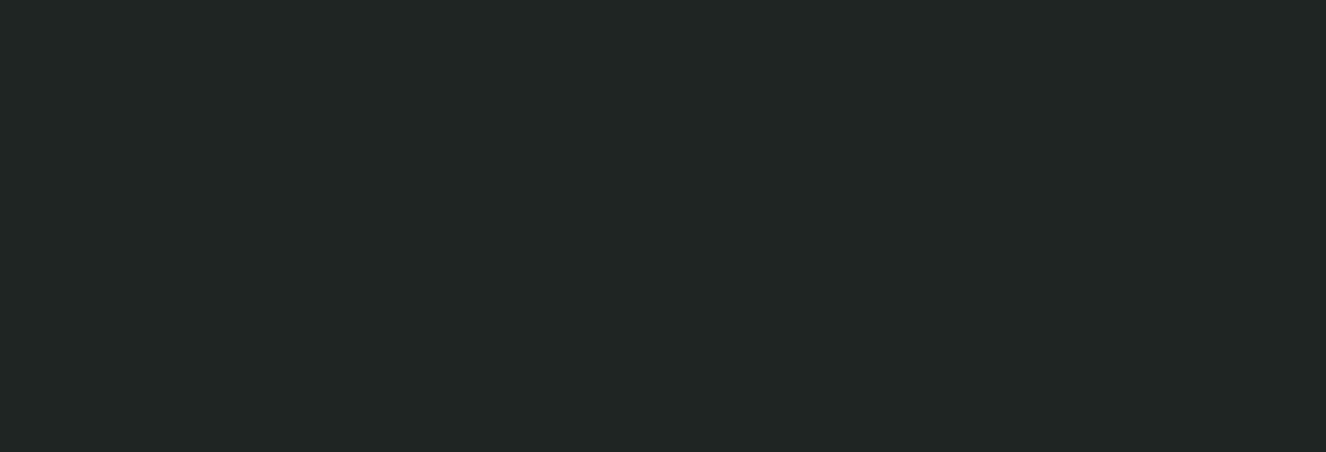
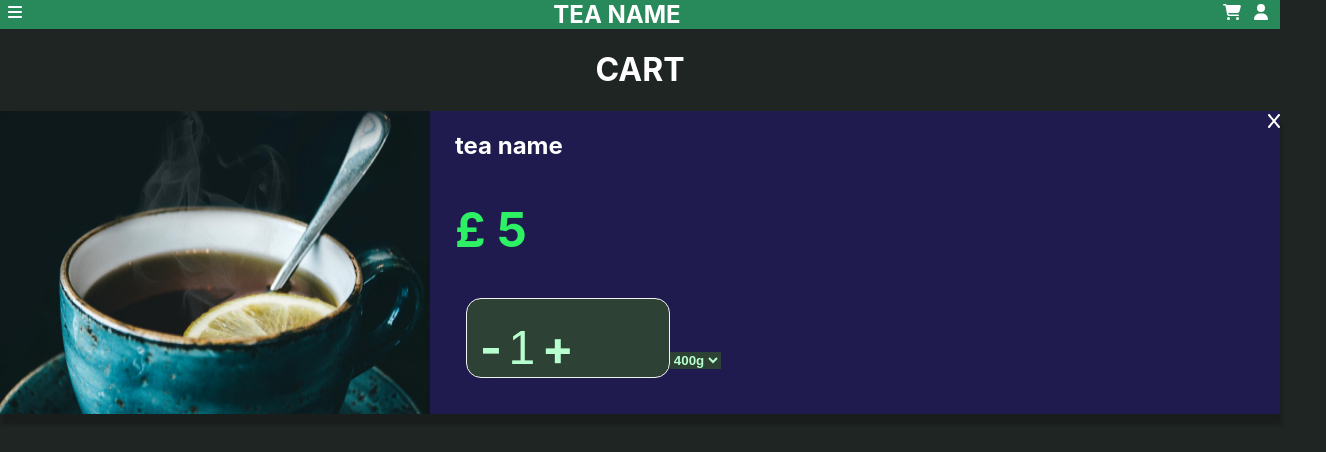
Before and after one commit to san-rsa/tea, a React (Create React App) app in the folder frontEnd/tea/: page /cart in a window 1280 px wide. Before the commit this address had no page. Shown: the top 452 px of the page, 1326 px wide, since content can reach past the window. Built offline with nearby package versions, Linux system fonts and the light colour scheme.

Commit message:
desc 60 % add icon with car setup

```diff
--- a/frontEnd/tea/package.json
+++ b/frontEnd/tea/package.json
@@ -6,6 +6,11 @@
     "@chakra-ui/react": "^2.8.2",
     "@emotion/react": "^11.11.4",
     "@emotion/styled": "^11.11.5",
+    "@fortawesome/fontawesome-svg-core": "^6.5.2",
+    "@fortawesome/free-brands-svg-icons": "^6.5.2",
+    "@fortawesome/free-regular-svg-icons": "^6.5.2",
+    "@fortawesome/free-solid-svg-icons": "^6.5.2",
+    "@fortawesome/react-fontawesome": "^0.2.2",
     "@testing-library/jest-dom": "^5.17.0",
     "@testing-library/react": "^13.4.0",
     "@testing-library/user-event": "^13.5.0",
--- a/frontEnd/tea/src/App.js
+++ b/frontEnd/tea/src/App.js
@@ -4,9 +4,11 @@
 import { BrowserRouter, Routes, Route } from "react-router-dom";
 
 import * as React from 'react'
-
+import Cart from "./pages/Cart";
+import Checkout from "./pages/Checkout"
 // 1. import `ChakraProvider` component
 import "./styles/style.css"
+
 
 
   // 2. Wrap ChakraProvider at the root of your app
@@ -22,6 +24,9 @@
         <Route path="/" element={<Home />} />
         <Route path="/desc" element={<Description />}/>
         <Route path="/list" element={<Menu />}/>
+        <Route path="/cart" element={<Cart />}/>
+        <Route path="/checkout" element={<Checkout />}/>
+        <Route path="/list" element={<Menu />}/>
         {/* <Route path="/project" element={<ProjectsSection/> } />
         <Route path="/project/graphicsdesign" element={<Projects/> } />
         <Route path="/project/ui/uxresearchanddesign" element={<Projects/> } />
--- a/frontEnd/tea/src/components/sub component/Nav.jsx
+++ b/frontEnd/tea/src/components/sub component/Nav.jsx
@@ -1,6 +1,10 @@
 import React from "react";
+import { FontAwesomeIcon } from '@fortawesome/react-fontawesome'
 import "../../styles/nav.css"
 import {Link} from "react-router-dom"
+import { faBars, faUser, faCartShopping, faX } from '@fortawesome/free-solid-svg-icons'
+
+
 
 const Nav = () => {
 
@@ -8,14 +12,14 @@
     return (
         <nav>
         <div className="lnav">
-            <a >burger</a>
+            <a ><FontAwesomeIcon icon={faBars} size="1x"/> </a>
         </div>
 
         <Link to={"/"}><h1 id="navh1">TEA NAME</h1></Link>
 
         <div className="rnav">
-            <Link className="navr" to={"/cart"}>cart</Link>
-            <Link className="navr"to={"account"}>acc</Link>
+            <Link className="navr" to={"/cart"}><FontAwesomeIcon icon={faCartShopping}/> </Link>
+            <Link className="navr"to={"/account"}><FontAwesomeIcon icon={faUser}/> </Link>
         </div>
 
     </nav>
--- /dev/null
+++ b/frontEnd/tea/src/pages/Cart.jsx
@@ -0,0 +1,156 @@
+import React, { useState } from "react";
+
+import List  from "../components/sub component/List";
+import "../styles/style.css"
+import "../styles/cart.css"
+import Nav from "../components/sub component/Nav"
+import { Link } from "react-router-dom";
+import { FontAwesomeIcon } from "@fortawesome/react-fontawesome";
+
+
+import {faX } from '@fortawesome/free-solid-svg-icons'
+
+const list =[ {
+    getImageSrc: () => require( "../img/Rectangle 3 (1).png"),
+    name: "bournevita",
+    price: "£ 5.00"
+},  {
+    getImageSrc: () => require("../img/Rectangle 3 (2).png"),
+    name: "top tea",
+    price: "£ 4.00"
+},
+{
+    getImageSrc: () => require( "../img/Rectangle 3.png"),
+    name: "lip tea",
+    price: "£ 9.00"
+},
+{
+    getImageSrc: () => require("../img/Rectangle 3 (1).png"),
+    name: "milo",
+    price: "£ 5.00"
+},
+{
+    getImageSrc: () => require("../img/Rectangle 3 (1).png"),
+    name: "lat tea",
+    price: "£ 7.00"
+}
+]
+
+
+
+const Cart = ({ text, img}) => {
+
+
+    const [quan, setquan] = useState(Number(1))
+    const [prc, setprc] = useState(Number(5))
+
+    function qty(params) {
+        setquan(params.target.value);
+        setprc(Number(params.target.value) * 5 )
+    }
+
+
+    function add(p) {
+        p.preventDefault()
+        setquan(prevItems => {
+           let no= Number(prevItems) + 1;
+           let pr = Number(no)*5;
+           setprc(pr);
+          return no;
+        });
+       }
+
+       function minus(p) {
+        p.preventDefault()
+        setquan(prevItems => {
+           let no= Number(prevItems) - 1;
+           let pr = Number(no) * 5;
+           setprc(pr)
+          return no;
+        });
+       }
+
+
+
+    return (
+        <div>
+         <Nav />
+         <h1>CART</h1>
+            <div className="cart">
+
+
+                <div className="item">
+                    <div className="img">
+                        <img src={require("../img/Rectangle 5.png")} alt="tea" />
+                    </div>
+
+
+
+
+                    <div className="text">
+                        <div className="name">
+                            <h2>tea name</h2>
+                        </div>
+                    <div className="delete">
+                        <Link className="del" to={"/delete"}> <FontAwesomeIcon  icon={faX} /> </Link>
+                    </div>
+                        <div className="price">
+                            <h2> £ {prc} </h2>
+                        </div>
+
+                    <div>
+
+
+                    <div className="quan">
+                        <div className="count">
+                            <button onClick={minus} value={quan}> - </button>
+                            <input type="number" min={0} name="qty" onChange={qty} value={quan} max={99} />
+                            <button onClick={add} value={quan}> + </button>
+                        </div>
+
+                        <div className="weight">
+                        <select id="weight" name="weight">
+                            <option value="400g">400g</option>
+                            <option value="700g">
+                                700g
+                            </option>
+                            <option value="800g">800g</option>
+                            </select>
+                        </div>
+                        </div>
+                    </div>
+
+                    </div>
+
+
+
+
+                </div>
+
+
+            {/* {list.map((project) => (
+
+<div className="card">
+
+  <List
+      price={project.price}
+      name={project.name}
+      img={project.getImageSrc()}
+    />
+    </div>
+
+
+)   )   } */}
+        </div>
+
+
+     </div>
+
+    )
+}
+
+
+
+
+
+export default Cart
--- a/frontEnd/tea/src/pages/Description.jsx
+++ b/frontEnd/tea/src/pages/Description.jsx
@@ -1,9 +1,7 @@
 import React, { useState } from "react";
-
 import List  from "../components/sub component/List";
 import "../styles/style.css"
 import "../styles/desc.css"
-import { Image } from "@chakra-ui/react";
 import Nav from "../components/sub component/Nav"
 
 const list =[ {
@@ -82,17 +80,17 @@
 
 <form>
 <div className="quan">
-<div class="count">
+<div className="count">
     <button onClick={minus} value={quan}> - </button>
     <input type="number" min={0} name="qty" onChange={qty} value={quan} max={99} maxLength={2} />
     <button onClick={add} value={quan}> + </button>
 </div>
 
-<div class="price">
+<div className="price">
     <h2> £ {prc} </h2>
 </div>
 
-<div class="weight">
+<div className="weight">
     <h3> WEIGHT</h3>
     <button> 400g </button>
     <button> 700g </button>
@@ -105,17 +103,17 @@
             </div>
             </div>
 
-        <div class="ingredient">
+        <div className="ingredient">
             <h3>INGREDIENT</h3>
             <p>Lorem ipsum dolor sit amet consectetur. Enim lorem elementum dui ornare id amet placerat. Eget mollis pellentesque ultrices est neque. Platea est mus nunc vitae nunc ultrices ultrices quam. A nunc massa id pellentesque. Ut urna elementum.</p>
         </div>
 
-        <div class="details">
+        <div className="details">
             <h3>DETAILS</h3>
             <p>Lorem ipsum dolor sit amet consectetur. Enim lorem elementum dui ornare id amet placerat. Eget mollis pellentesque ultrices est neque. Platea est mus nunc vitae nunc ultrices ultrices quam. A nunc massa id pellentesque. Ut urna elementum.</p>
         </div>
 
-        <div class="others">
+        <div className="others">
             <h3>YOU MIGHT ALSO LIKE</h3>
 
             {list.map((project) => (
--- /dev/null
+++ b/frontEnd/tea/src/styles/cart.css
@@ -0,0 +1,111 @@
+.cart {
+    text-align: left;
+    width: 100%;
+    margin: auto;
+    box-shadow: 2px 11px 4px rgba(0, 0, 0, 0.20);
+    border-radius: 0;
+    border: none;
+    position: relative;
+}
+
+.item {
+    background-color: #1F1B4E;
+    display: grid;
+    grid-template-columns: auto 70%;
+    width: 100%;
+
+}
+
+.name {
+    margin: auto 25px;
+}
+
+.delete {
+    position: absolute;
+    right: 0;
+    top: 0;
+
+}
+
+
+.count, .weight {
+    display: inline-flex;
+   border-radius: 15px;
+   font-size: ;
+   text-align: center;
+   background-color: #2D4135;
+
+
+
+}
+
+.count ::-webkit-outer-spin-button, .count ::-webkit-inner-spin-button {
+  -webkit-appearance: none;
+  margin: 0;
+}
+
+.count input {
+    width: 20%;
+    color: #B8FFD0;
+    border: none;
+    background-color: inherit;
+    text-align: center;
+}
+
+
+
+
+.count button, .weight select {
+    padding: 0;
+    margin: 0;
+    background-color: inherit;
+    border: none;
+    box-shadow: none;
+    color: #B8FFD0;
+    font-weight: bolder;
+    font-size: ;
+    width: auto;
+    display: inline-flex;
+}
+
+
+/* price  & weight */
+
+.price {
+    color: #2DF064;
+    display: block;
+    margin:auto 25px;
+    font-size: ;
+}
+
+
+
+/* pc */
+
+.img img {
+    width: -webkit-fill-available;
+    height: -webkit-fill-available;
+}
+
+
+.details, .quan {
+    margin: 4%
+}
+
+
+
+
+
+
+/* mobile */
+
+@media (max-width: 600px) {
+
+ .imgD img{
+    width: 100%;
+}
+
+    .tea {
+        display: block;
+    }
+ }
--- a/frontEnd/tea/src/styles/nav.css
+++ b/frontEnd/tea/src/styles/nav.css
@@ -15,14 +15,18 @@
 .rnav {
     float: right;
     padding: 2px 5px;
-    margin: auto 1%;
+    margin: auto 7px;
+    display: inline-flex;
 }
 
 .navr {
-    margin: auto 4%;
+    margin: auto 3%;
+    padding: 0 5px;
+
+
 }
 
 .lnav {
     float: left;
-    padding: 2px 5px;
+    padding: 2px 8px;
 }
```
Also changed, not shown: frontEnd/tea/src/pages/Checkout.jsx (added), frontEnd/tea/src/styles/checkout.css (added), 1 other file (tests, documents, lock files or other folders).
